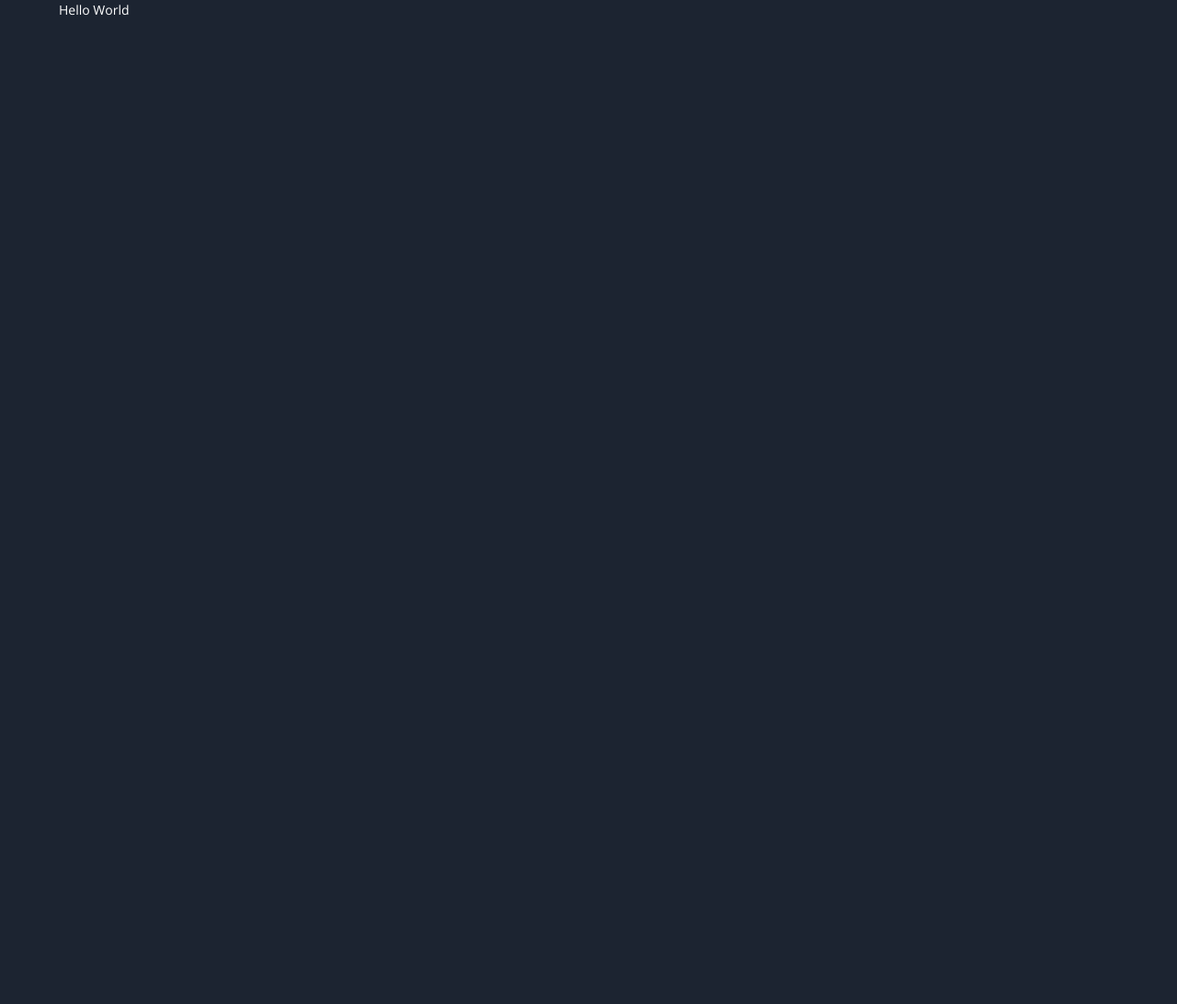
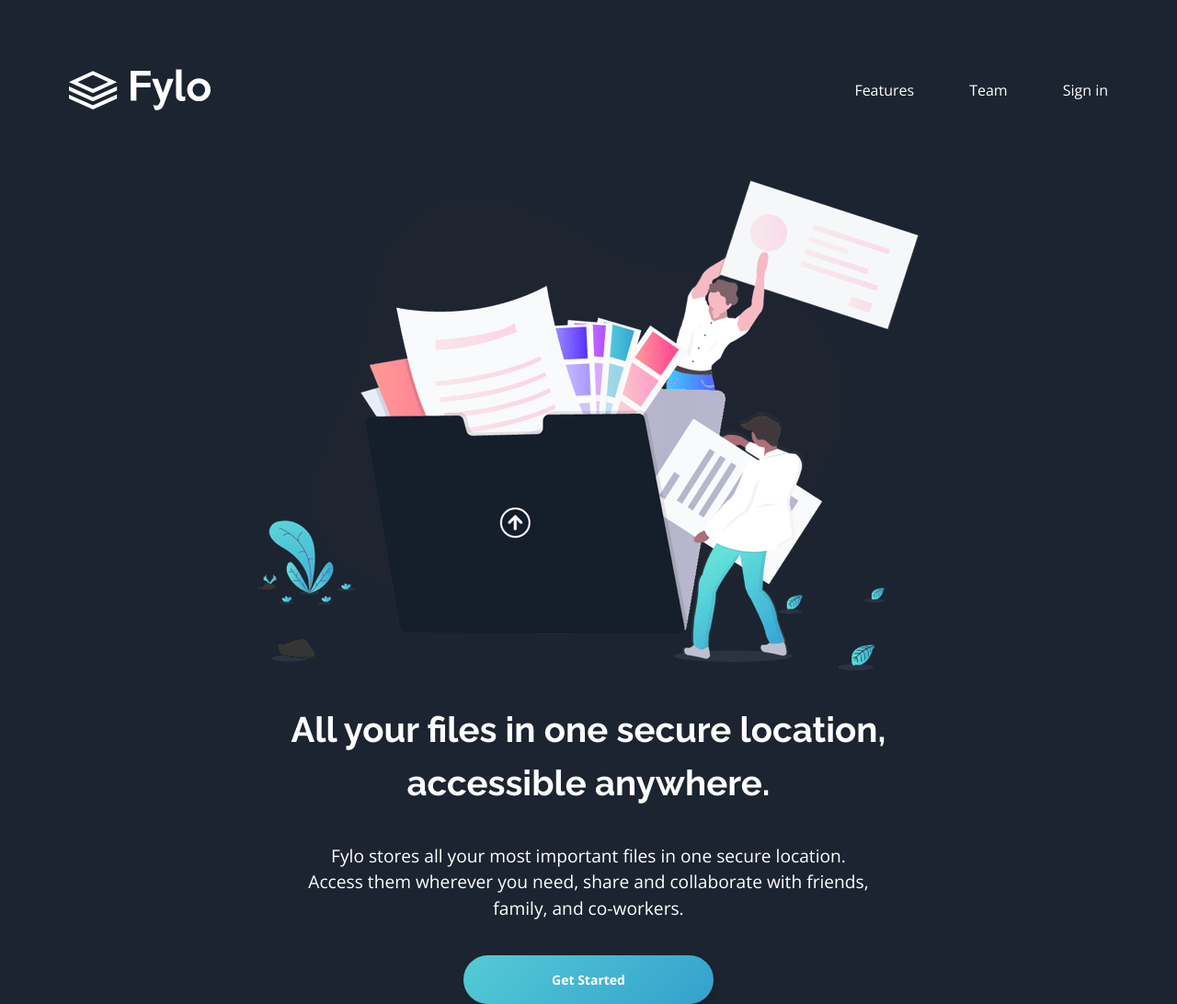
Before and after one commit to Briuwu/react-fylo-landing-page, a React (Vite) app: page / in a window 1280 px wide. Shown: the whole page at 92% size. Before the commit the page ends 800 px from the top, so only its background shows below. Built offline with nearby package versions, Linux system fonts and the light colour scheme.

Commit message:
add Navbar & Hero section.

```diff
--- a/index.html
+++ b/index.html
@@ -2,11 +2,7 @@
 <html lang="en">
   <head>
     <meta charset="UTF-8" />
-    <link
-      rel="icon"
-      type="image/svg+xml"
-      href="./public/images/favicon-32x32.png"
-    />
+    <link rel="icon" type="image/svg+xml" href="./images/favicon-32x32.png" />
     <link rel="preconnect" href="https://fonts.googleapis.com" />
     <link rel="preconnect" href="https://fonts.gstatic.com" crossorigin />
     <link
--- a/src/App.jsx
+++ b/src/App.jsx
@@ -1,9 +1,11 @@
+import Hero from "./components/Header/Hero";
 import Navbar from "./components/Header/Navbar";
 
 export default function App() {
   return (
     <>
       <Navbar />
+      <Hero />
     </>
   );
 }
--- a/src/components/Container.jsx
+++ /dev/null
@@ -1,9 +0,0 @@
-import React from "react";
-
-const Container = ({ children, customStyle }) => {
-  return (
-    <div className={`container mx-auto px-16 ${customStyle}`}>{children}</div>
-  );
-};
-
-export default Container;
--- a/src/components/Header/Hero.jsx
+++ b/src/components/Header/Hero.jsx
@@ -1,7 +1,25 @@
 import React from "react";
 
 const Hero = () => {
-  return <div>Hero</div>;
+  return (
+    <section className="grid gap-9 px-12 text-center ">
+      <img src="./images/illustration-intro.png" alt="" className="mx-auto" />
+      <h1 className="mx-auto max-w-3xl font-raleway text-clamp-24-40 font-bold">
+        All your files in one secure location, accessible anywhere.
+      </h1>
+      <p className="mx-auto max-w-[620px] text-clamp-14-20">
+        Fylo stores all your most important files in one secure location. Access
+        them wherever you need, share and collaborate with friends, family, and
+        co-workers.
+      </p>
+      <a
+        href="#"
+        className="bg-gradient mx-auto rounded-full px-20 py-4 font-bold md:px-24"
+      >
+        Get Started
+      </a>
+    </section>
+  );
 };
 
 export default Hero;
--- a/src/components/Header/Navbar.jsx
+++ b/src/components/Header/Navbar.jsx
@@ -1,10 +1,16 @@
 import React from "react";
-import Container from "../Container";
 
 const Navbar = () => {
+  const listItems = ["Features", "Team", "Sign in"];
   return (
-    <nav>
-      <Container>Hello World</Container>
+    <nav className="mx-auto flex max-w-[1440px] items-center justify-between p-clamp-nav">
+      <img src="./images/logo.svg" alt="" className="w-clamp-logo" />
+
+      <ul className="flex gap-clamp-list text-clamp-size">
+        {listItems.map((el) => (
+          <li key={el}>{el}</li>
+        ))}
+      </ul>
     </nav>
   );
 };
--- a/src/index.css
+++ b/src/index.css
@@ -30,3 +30,10 @@
     outline-color: theme("colors.light-red");
   }
 }
+
+@layer components {
+  .bg-gradient {
+    background: linear-gradient(138.1deg, #63e1d9 -49.34%, #34a0cd 100%);
+    box-shadow: 0.125rem 0.1875rem 0.375rem rgba(0, 0, 0, 0.15925);
+  }
+}
--- a/tailwind.config.cjs
+++ b/tailwind.config.cjs
@@ -17,6 +17,21 @@ module.exports = {
       fontFamily: {
         raleway: "Raleway, sans-serif",
       },
+      width: {
+        "clamp-logo": "clamp(100px, 12vw, 176px)",
+      },
+      padding: {
+        "clamp-nav": "clamp(16px, 8vw, 75px)",
+      },
+      fontSize: {
+        "clamp-size": "clamp(.875rem, 2vw, 1rem)",
+        "clamp-24-40": ["clamp(1.5rem, 3vw, 2.5rem)", "150%"],
+        "clamp-14-20": ["clamp(0.875rem, 1.5vw, 1.25rem)", "150%"],
+        "clamp-18-32": ["clamp(1.125rem, 2.5vw, 2rem)", "150%"],
+      },
+      spacing: {
+        "clamp-list": "clamp(.5rem, 5vw, 3.75rem)",
+      },
     },
   },
   plugins: [],
```
